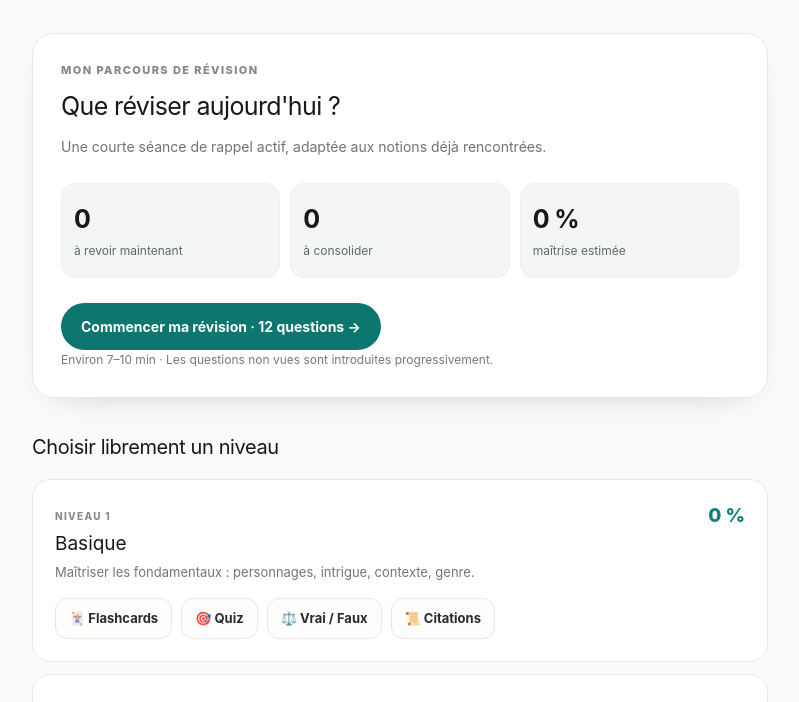
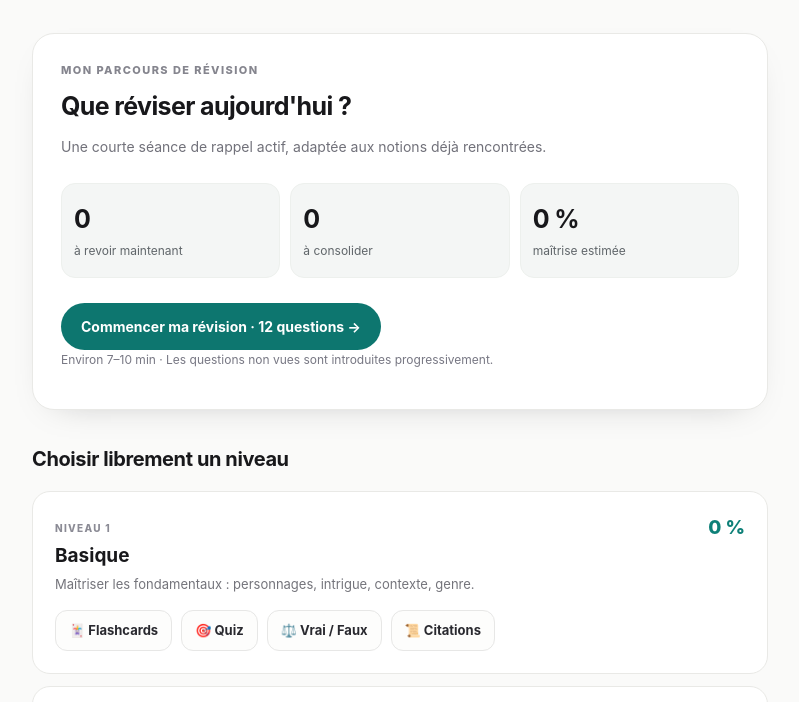
Before and after one commit to navarc34/apps-revision, a plain HTML site: page fr/graffigny/index.html in a window 1280 px wide. Shown: the part 126-828 px from the top of the page, without its empty margins (240-1039 px from the left). Drawn offline with nearby package versions, Linux system fonts and the light colour scheme.

Commit message:
fix(v2): supprimer Tailwind CDN, CSS intégralement local

```diff
--- a/fr/graffigny/index.html
+++ b/fr/graffigny/index.html
@@ -6,8 +6,6 @@
 <meta name="theme-color" content="#fafaf9">
 <title>Lettres d'une Péruvienne · Révision V2</title>
 <link rel="stylesheet" href="../../shared/styles.css">
-<!-- Compatibilité temporaire V1 : les anciens exercices utilisent les utilitaires Tailwind. -->
-<script src="https://cdn.tailwindcss.com"></script>
 </head>
 <body>
 <div id="root"></div>
```
